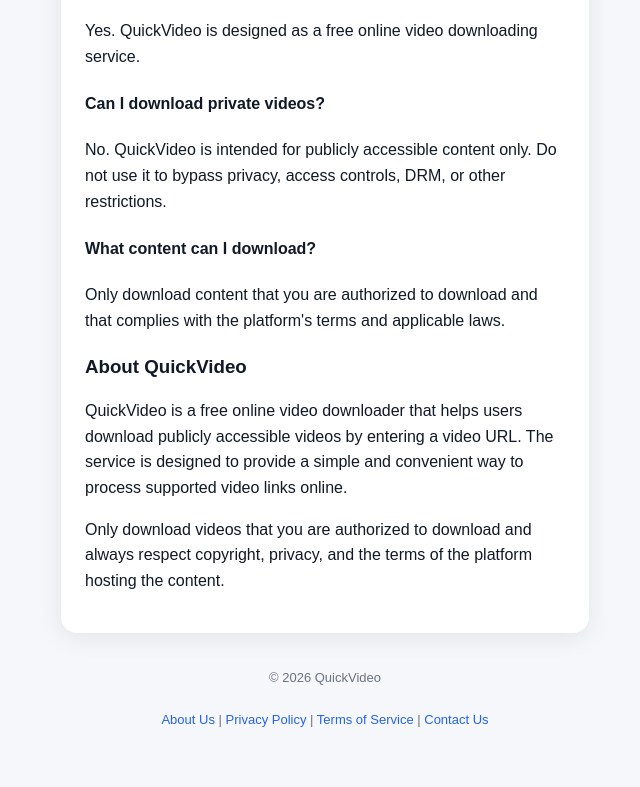
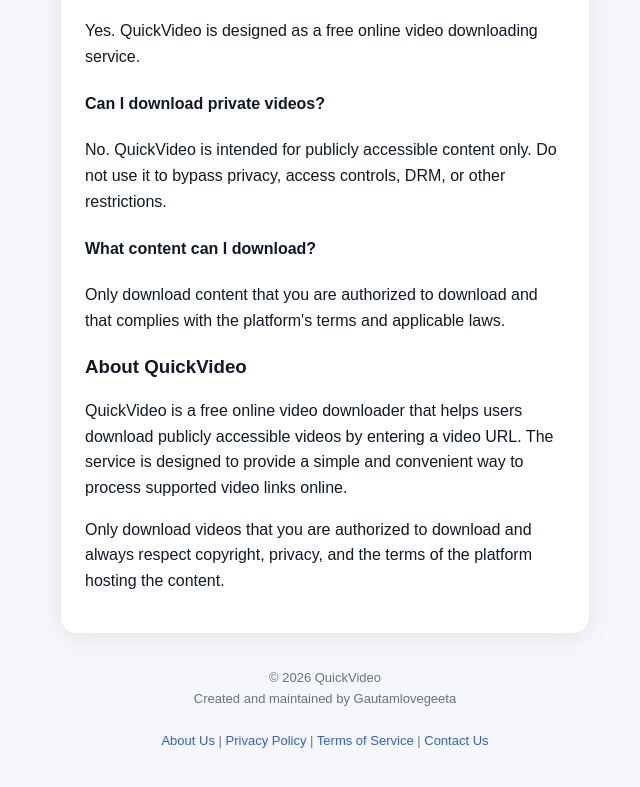
Before and after one commit to aunechagautam-videodownlodetols/-video-downloader, a website: page index.html in a window 1280 px wide. Shown: the part 1533-2320 px from the top of the page, without its empty margins (315-955 px from the left). Before the commit the page ends 2299 px from the top, so only its background shows below. Drawn offline with Linux system fonts and the light colour scheme.

Commit message:
Update index.html

```diff
--- a/index.html
+++ b/index.html
@@ -267,7 +267,8 @@ footer a{
 <footer>
 
   © 2026 QuickVideo
-
+  <br>
+Created and maintained by Gautamlovegeeta
   <br><br>
 
   <a href="about.html">About Us</a>
```
